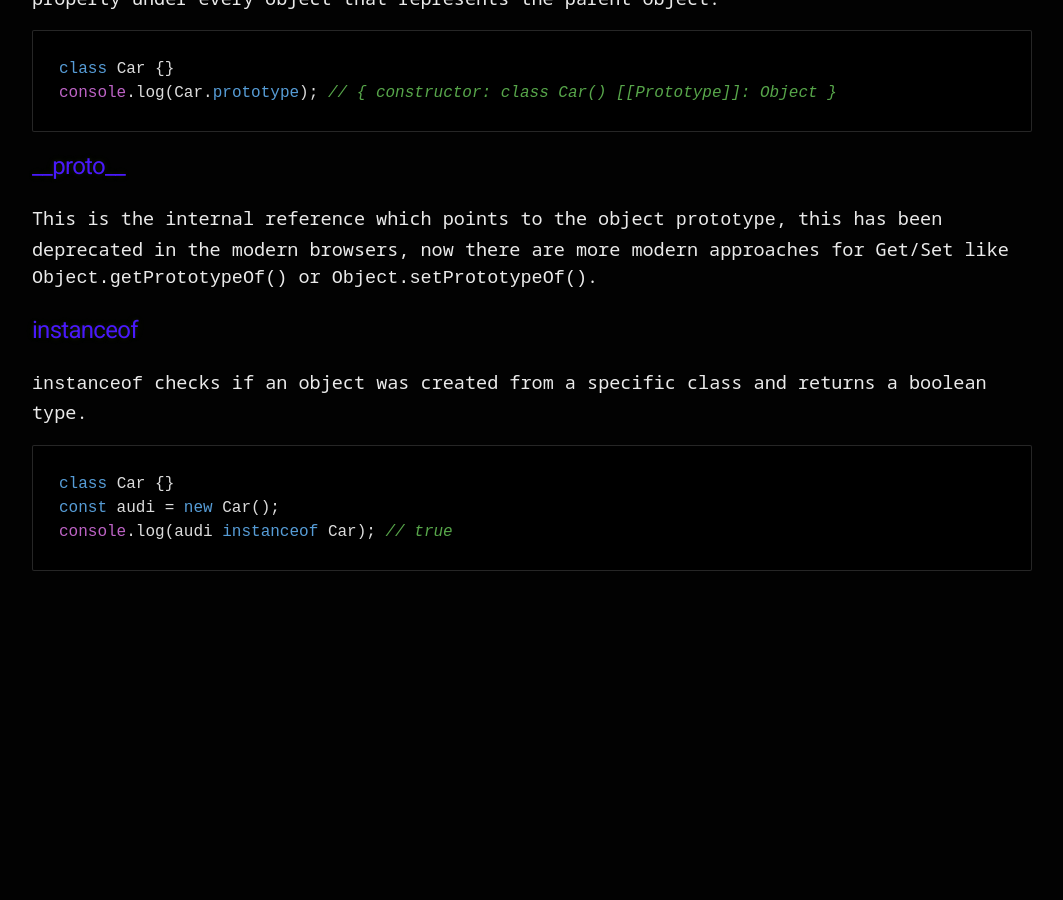
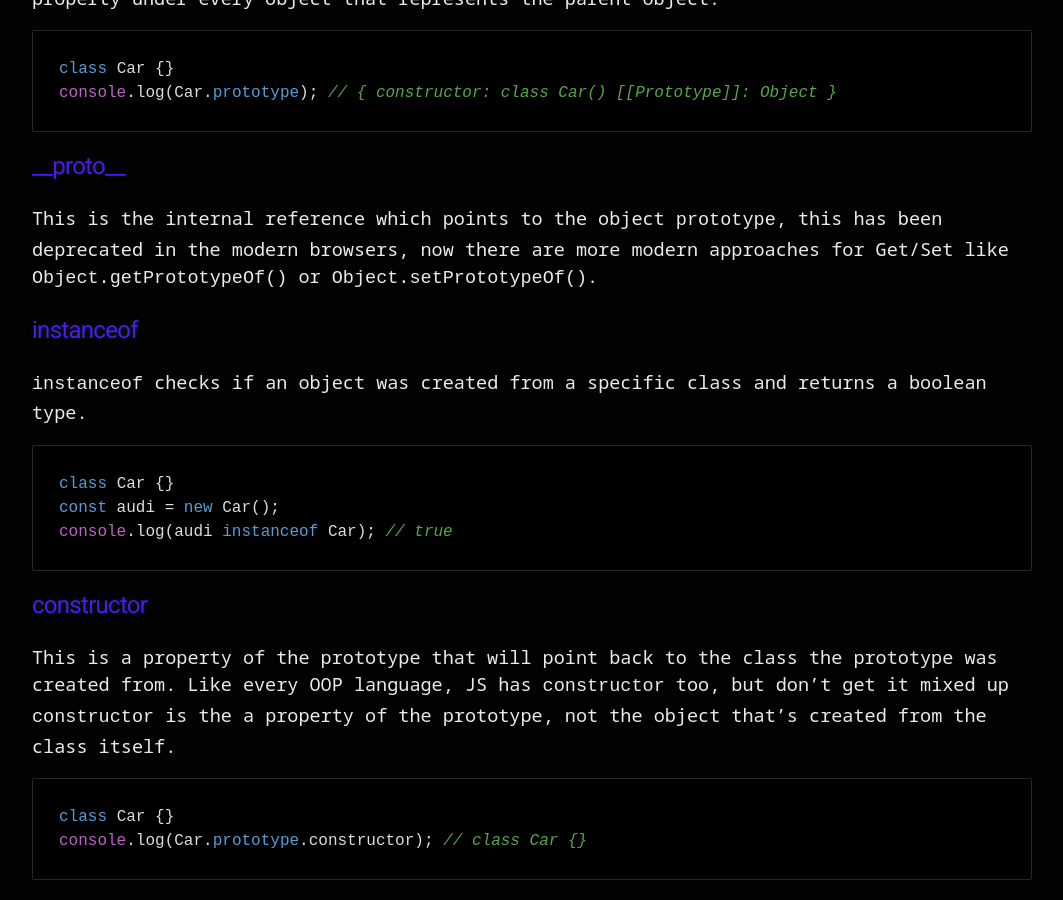
Before and after one commit to 20kilograma/blog, a Jekyll site: the page built from oop-js.md, in a window 1280 px wide and 900 px high, scrolled down 3382 px. Shown: the whole window, without its empty margins (108-1171 px from the left). Built offline with Jekyll 4.4.1, drawn with Linux system fonts in a browser that asks for light colours; nearby versions of some CDN libraries; some web fonts are replaced; our own code applies the rules of GitHub Pages for plain Markdown files; before the commit the page ends 3973 px from its top, so only the background shows below that.

Commit message:
Update oop-js.md

```diff
--- a/oop-js.md
+++ b/oop-js.md
@@ -72,3 +72,11 @@ or <code>Object.setPrototypeOf()</code>.
 <pre><code class="language-js">class Car {}
 const audi = new Car();
 console.log(audi instanceof Car); // true</code></pre>
+
+## constructor
+
+This is a property of the prototype that will point back to the class the prototype was created from. Like every OOP language, JS has <code>constructor</code> too, but don't get it mixed up <code>constructor</code> is the a property of the prototype, not the object that's created from the class itself.
+
+<pre><code class="language-js">class Car {}
+console.log(Car.prototype.constructor); // class Car {}
+</code></pre>
```
